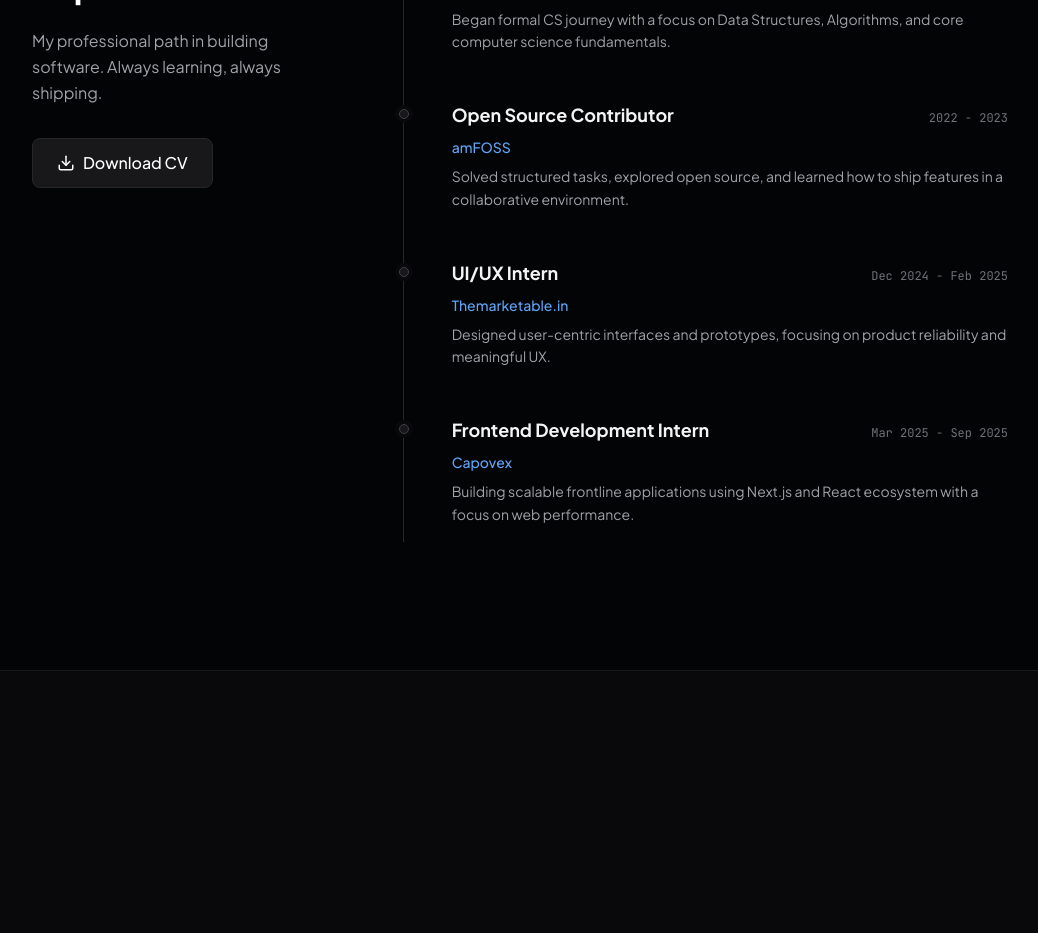
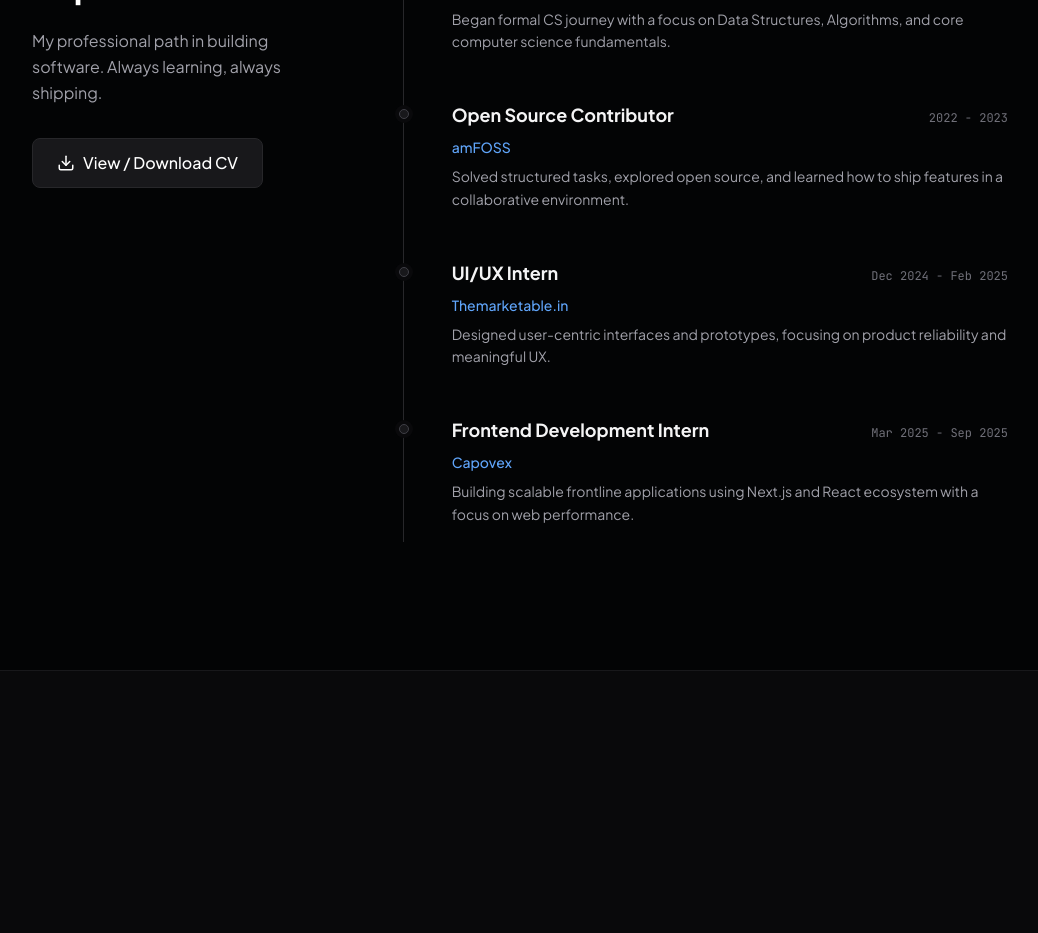
Before and after one commit to priti200/priti_port, a Next.js app: page / in a window 1280 px wide. Shown: the part 2720-3653 px from the top of the page, without its empty margins (120-1158 px from the left). Built offline with nearby package versions, Linux system fonts and the light colour scheme.

Commit message:
Update CV button to link to HTML resume

```diff
--- a/src/app/page.tsx
+++ b/src/app/page.tsx
@@ -190,11 +190,11 @@ export default function Home() {
                                     My professional path in building software. Always learning, always shipping.
                                 </p>
                                 <a
-                                    href="/resume.pdf"
+                                    href="/resume.html"
                                     target="_blank"
                                     className="inline-flex items-center gap-2 text-white bg-zinc-900 border border-zinc-800 px-6 py-3 rounded-lg hover:bg-zinc-800 transition-colors font-medium"
                                 >
-                                    <Download size={18} /> Download CV
+                                    <Download size={18} /> View / Download CV
                                 </a>
                             </div>
                         </div>
```
